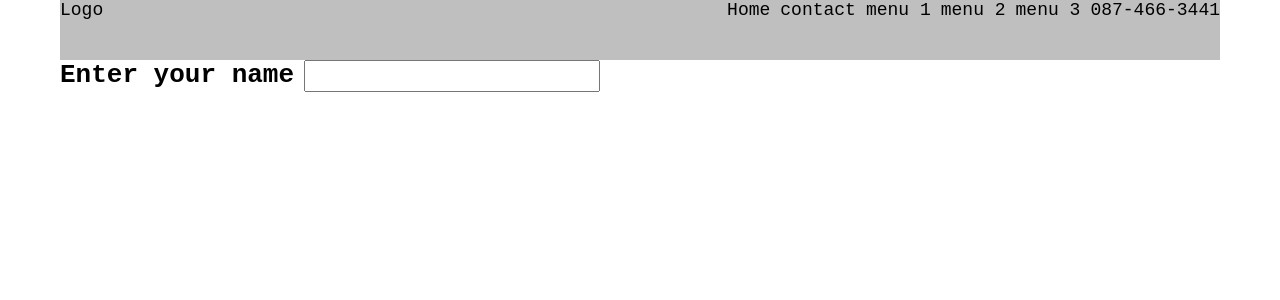
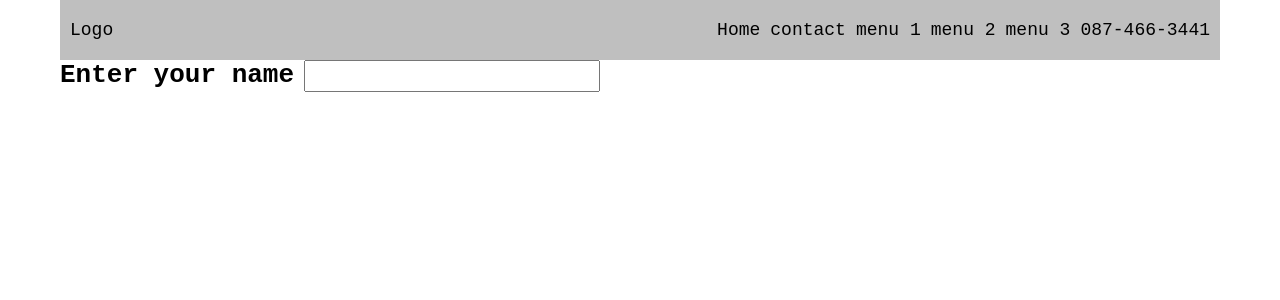
Before and after one commit to BallPanupan/react_learning3, a React (Create React App) app: page / in a window 1280 px wide. Shown: the top 300 px of the page. Built offline with nearby package versions, Linux system fonts and the light colour scheme.

Commit message:
fix(css) update css

```diff
--- a/src/components/page/layout/header/index.js
+++ b/src/components/page/layout/header/index.js
@@ -35,9 +35,9 @@ function Header(props) {
           {
             menu.map(listMenu => {
               return (
-                <div>
+                <a href='#'>
                   {listMenu.name}
-                </div>
+                </a>
               )
             })
           }
--- a/src/components/page/layout/header/style.css
+++ b/src/components/page/layout/header/style.css
@@ -5,6 +5,8 @@
     display: flex;
     justify-content: space-between;
     font-size: 18px;
+    align-items: center;
+    padding: 0px 10px;
 }
 
 .list-menu {
@@ -19,3 +21,8 @@
     display: flex;
     gap: 10px;
 }
+
+.menu-group a {
+    color: black;
+    text-decoration: unset;
+}
```
